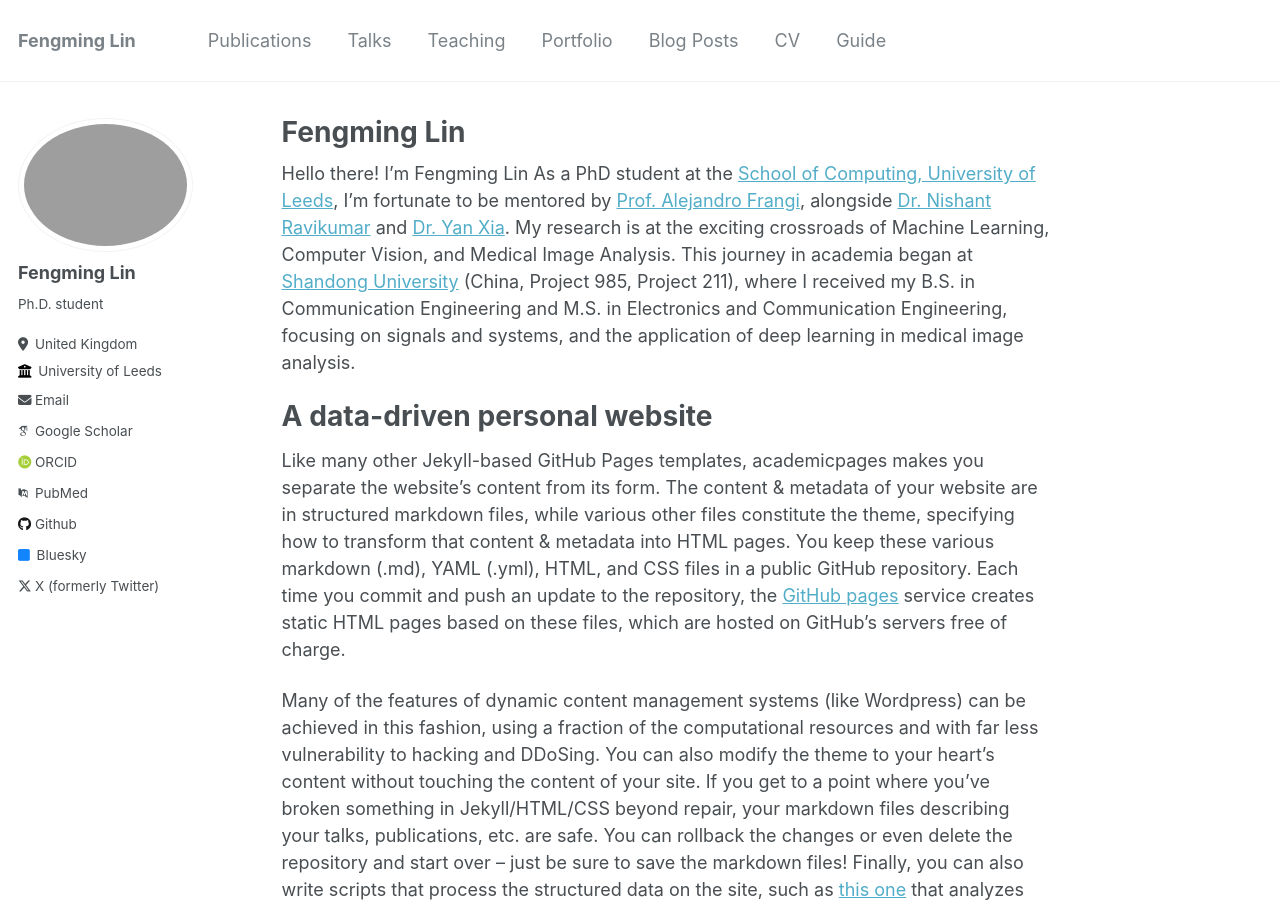
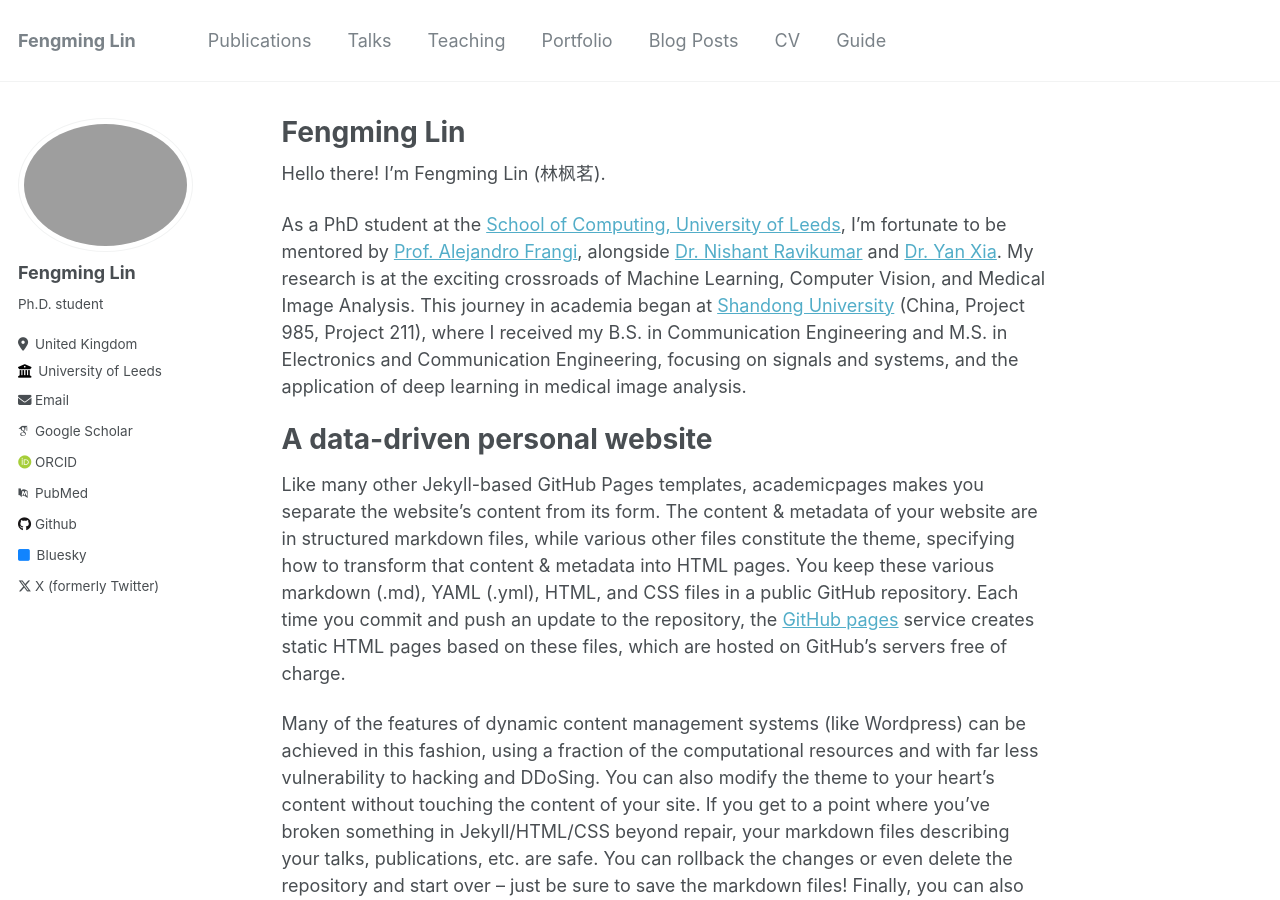
Before and after one commit to fmlinks/fmlinks.github.io, a Jekyll site: the page built from _pages/about.md, in a window 1280 px wide and 900 px high. Built offline with Jekyll 4.4.1, drawn with Linux system fonts in a browser that asks for light colours; some web fonts are replaced.

Commit message:
Update about.md

```diff
--- a/_pages/about.md
+++ b/_pages/about.md
@@ -7,7 +7,8 @@ redirect_from:
   - /about.html
 ---
 
-Hello there! I'm Fengming Lin
+Hello there! I'm Fengming Lin (林枫茗).
+
 As a PhD student at the [School of Computing, University of Leeds](https://eps.leeds.ac.uk/computing), I'm fortunate to be mentored by [Prof. Alejandro Frangi](https://research.manchester.ac.uk/en/persons/alejandro-frangi), alongside [Dr. Nishant Ravikumar](https://eps.leeds.ac.uk/computing/staff/1846/dr-nishant-ravikumar) and [Dr. Yan Xia](https://www.yannxia.com/). My research is at the exciting crossroads of Machine Learning, Computer Vision, and Medical Image Analysis.  This journey in academia began at [Shandong University](https://www.en.sdu.edu.cn/) (China, Project 985, Project 211), where I received my B.S. in Communication Engineering and M.S. in Electronics and Communication Engineering, focusing on signals and systems, and the application of deep learning in medical image analysis.
 
 A data-driven personal website
```
